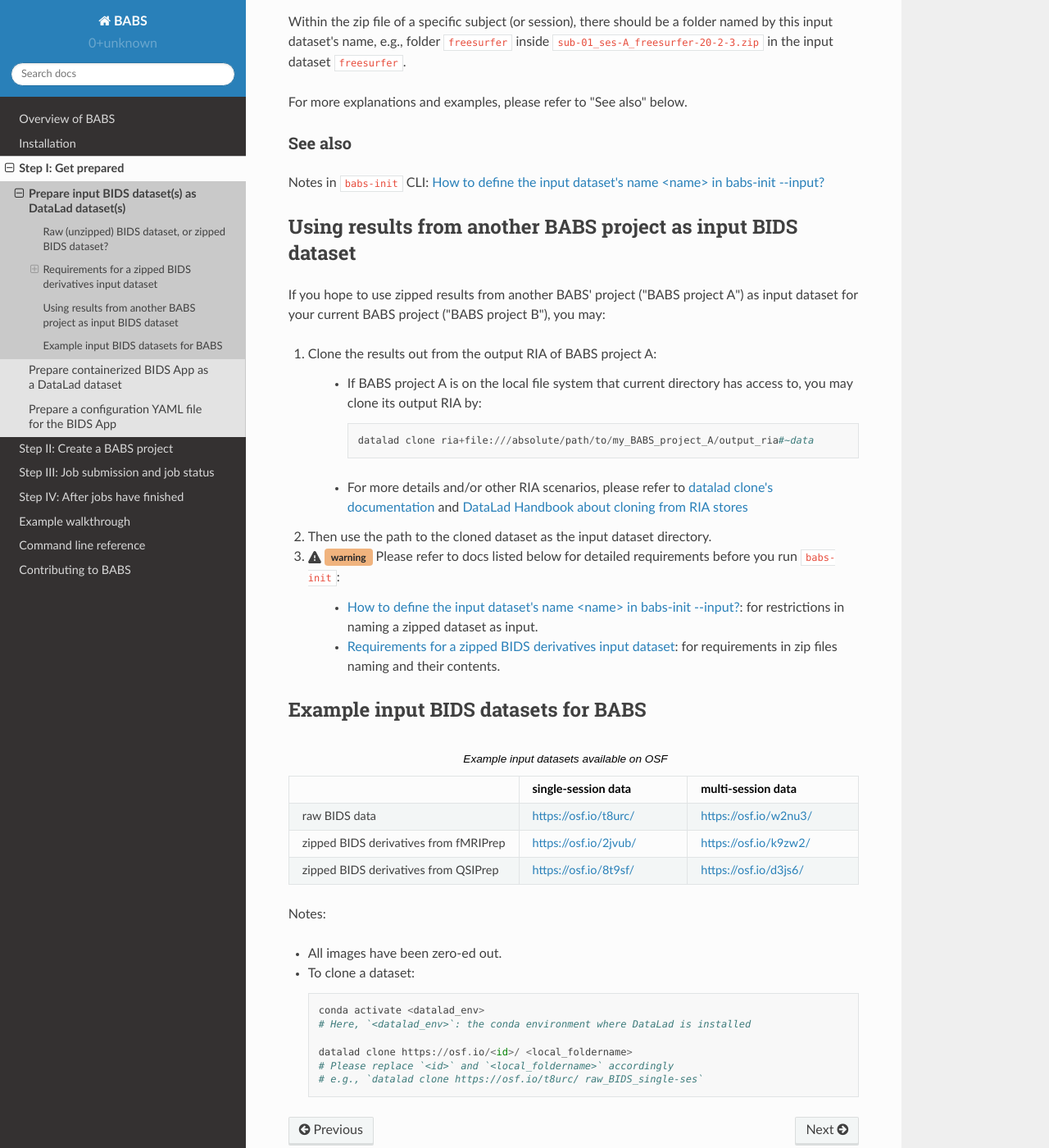
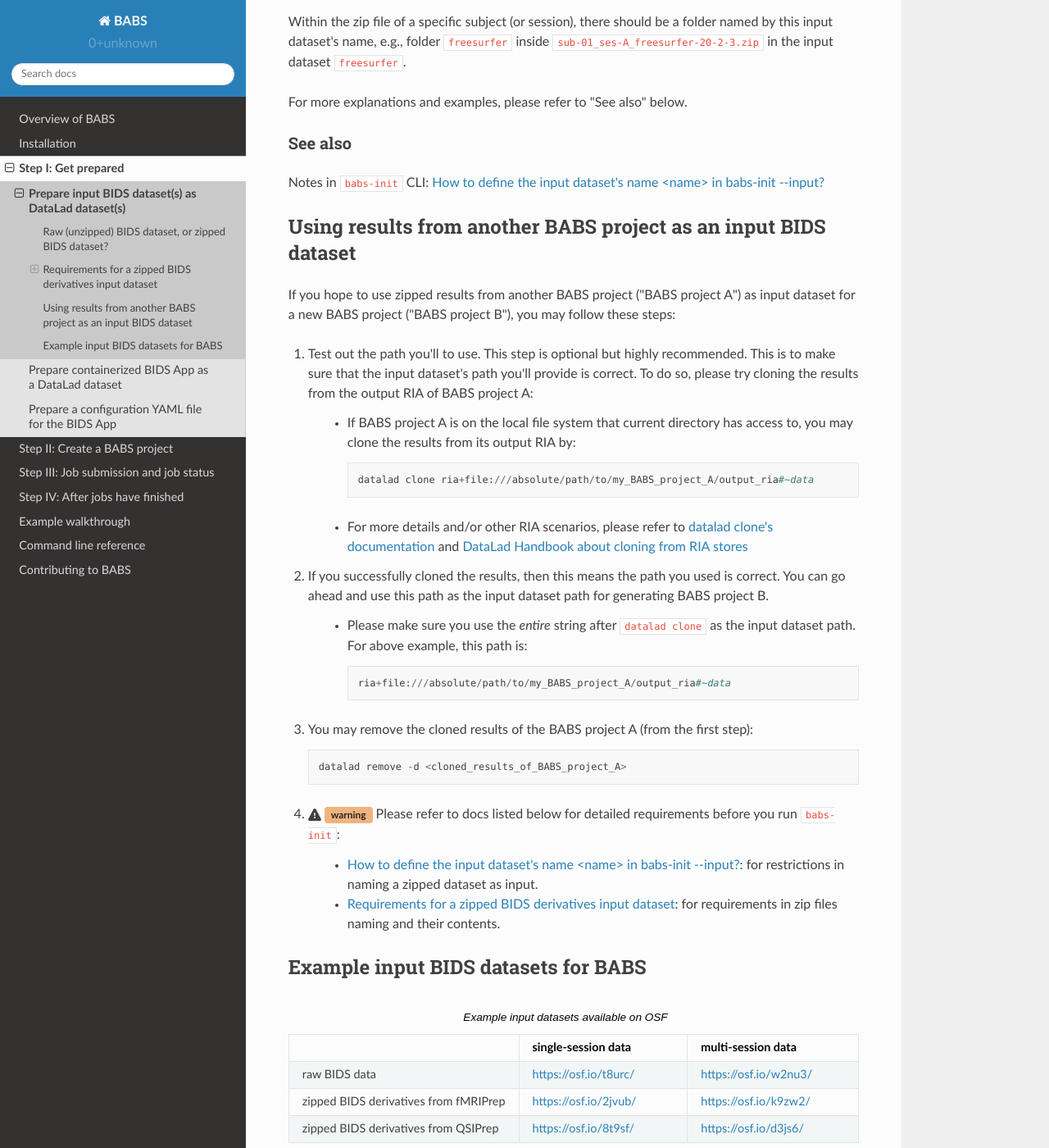
Before and after one commit to PennLINC/babs, a Sphinx documentation site: the page built from docs/source/preparation_input_dataset.rst, in a window 1280 px wide and 1400 px high, scrolled down 1598 px. Shown: the whole window at 82% size. Built offline with Sphinx 7.4.7 and the Read the Docs theme 2.0.0, drawn with Linux system fonts in a browser that asks for light colours; some of the changed text lies outside the part shown.

Commit message:
update docs: can directly use the path to output ria as BABS input

```diff
--- a/docs/source/preparation_input_dataset.rst
+++ b/docs/source/preparation_input_dataset.rst
@@ -78,21 +78,40 @@ See also
 Notes in ``babs-init`` CLI: :ref:`how-to-define-name-of-input-dataset`
 
 
-================================================================
-Using results from another BABS project as input BIDS dataset
-================================================================
-If you hope to use zipped results from another BABS' project ("BABS project A")
-as input dataset for your current BABS project ("BABS project B"), you may:
+==================================================================
+Using results from another BABS project as an input BIDS dataset
+==================================================================
+If you hope to use zipped results from another BABS project ("BABS project A")
+as input dataset for a new BABS project ("BABS project B"), you may follow these steps:
 
-#. Clone the results out from the output RIA of BABS project A:
+#. Test out the path you'll to use.
+   This step is optional but highly recommended.
+   This is to make sure that the input dataset's path you'll provide is correct.
+   To do so, please try cloning the results from the output RIA of BABS project A:
 
     * If BABS project A is on the local file system that current directory has access to,
-      you may clone its output RIA by::
+      you may clone the results from its output RIA by::
 
         datalad clone ria+file:///absolute/path/to/my_BABS_project_A/output_ria#~data
 
-    * For more details and/or other RIA scenarios, please refer to `datalad clone's documentation <https://docs.datalad.org/en/stable/generated/man/datalad-clone.html>`_ and `DataLad Handbook about cloning from RIA stores <https://handbook.datalad.org/en/latest/beyond_basics/101-147-riastores.html#cloning-and-updating-from-ria-stores>`_
-#. Then use the path to the cloned dataset as the input dataset directory.
+    * For more details and/or other RIA scenarios,
+      please refer to `datalad clone's documentation <https://docs.datalad.org/en/stable/generated/man/datalad-clone.html>`_
+      and `DataLad Handbook about cloning from RIA stores <https://handbook.datalad.org/en/latest/beyond_basics/101-147-riastores.html#cloning-and-updating-from-ria-stores>`_
+
+#. If you successfully cloned the results, then this means the path you used is correct.
+   You can go ahead and use this path
+   as the input dataset path for generating BABS project B.
+
+    * Please make sure you use the *entire* string after ``datalad clone`` as the input dataset path.
+      For above example, this path is::
+
+        ria+file:///absolute/path/to/my_BABS_project_A/output_ria#~data
+
+#. You may remove the cloned results
+   of the BABS project A (from the first step)::
+
+    datalad remove -d <cloned_results_of_BABS_project_A>
+
 #. :octicon:`alert-fill` :bdg-warning:`warning`
    Please refer to docs listed below for detailed requirements before you run ``babs-init``:
 
```
